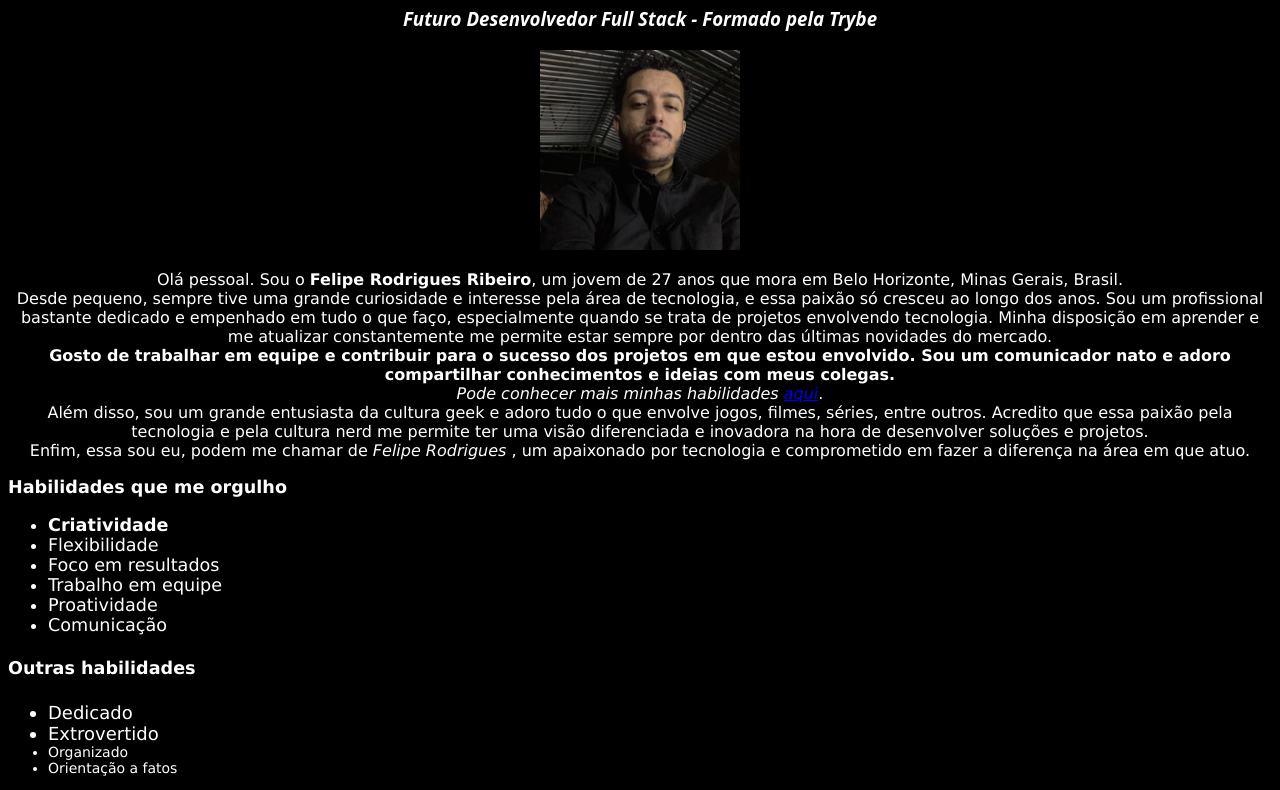
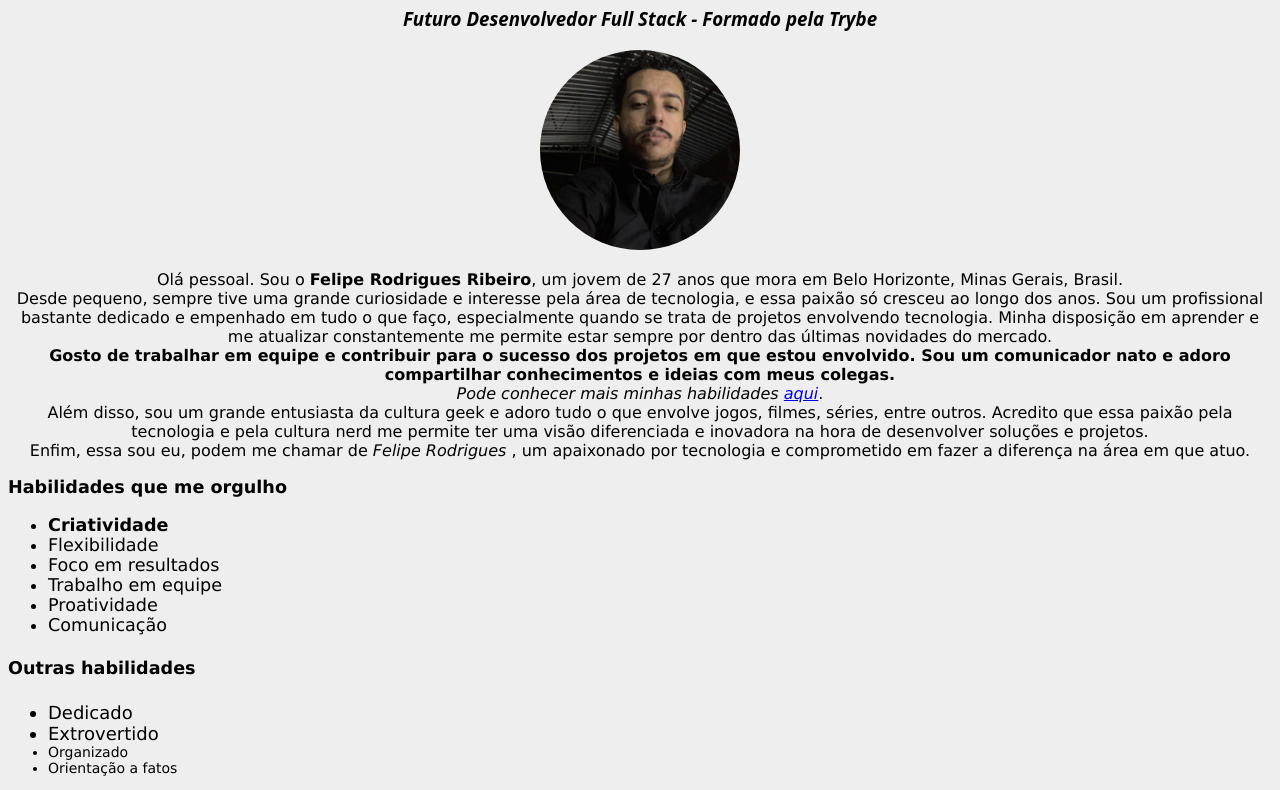
Before and after one commit to neathfelipe/neathfelipe.github.io, a plain HTML site: page index.html in a window 1280 px wide. Shown: the part 127-917 px from the top of the page. Drawn offline with Linux system fonts and the light colour scheme.

Commit message:
Altera cor de fundo do portfolio

```diff
--- a/index.html
+++ b/index.html
@@ -8,10 +8,14 @@
     <style>
         body {
     font-family: Verdana, Geneva, Tahoma, sans-serif;
-    background-color: #000;
-    color: #fff;
+    background-color: #eee;
+    color: #000;
     text-align: center;
         }
+#minhafoto {
+    border-radius: 100px;
+}
+
 #topo-hability {
     text-align: center;
     color: white;
```
